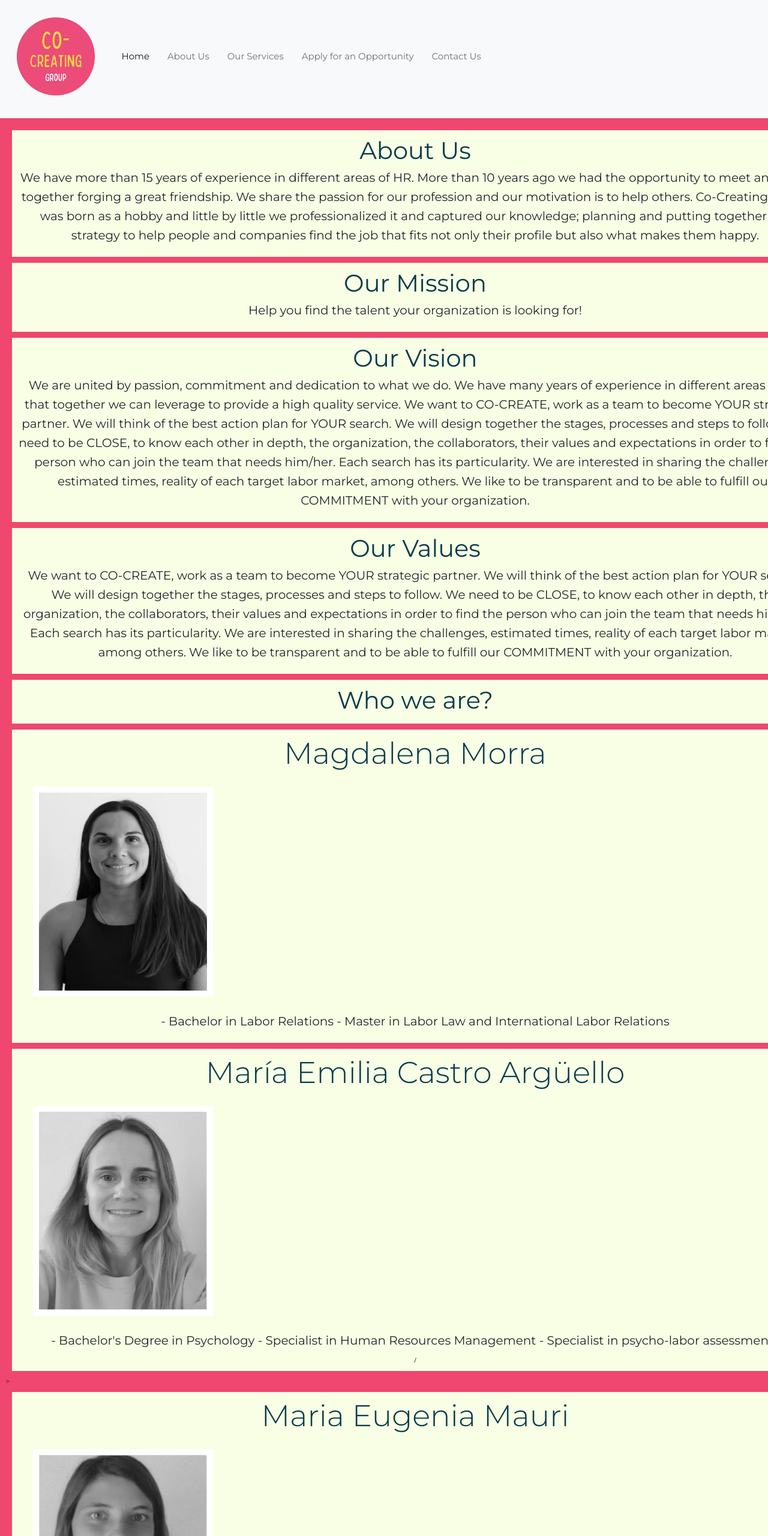
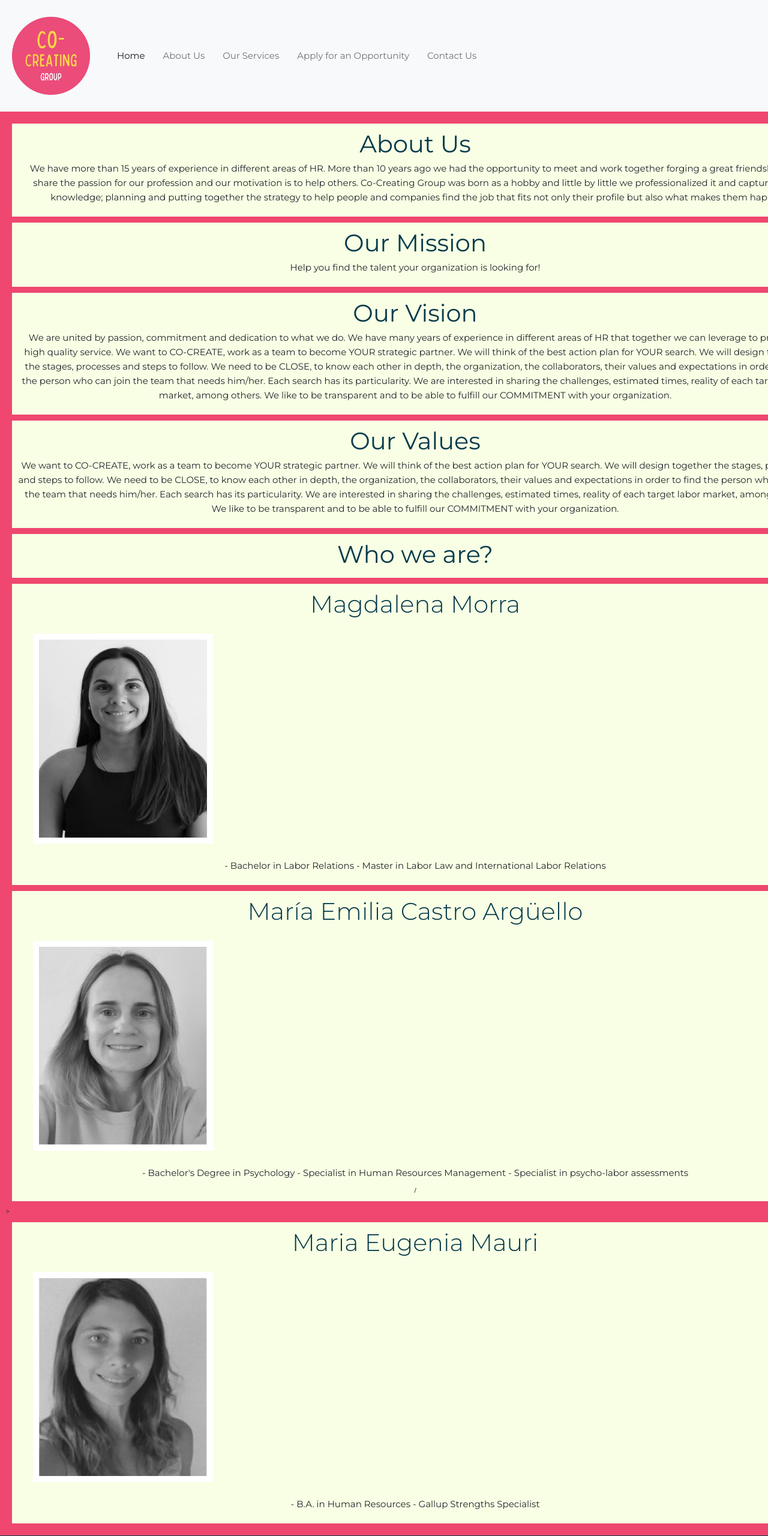
Before and after one commit to MiliCastroArguello/coCreativeGroup, a plain HTML site: page pages/about us.html in a window 1280 px wide. Shown: the top 2560 px of the page at 60% size. Drawn offline with nearby package versions, Linux system fonts and the light colour scheme.

Commit message:
Achiqué la letra del about us, ajuste el tamaño de our services y arreglé el tamaño del texto del footer

```diff
--- a/css/styles.css
+++ b/css/styles.css
@@ -58,6 +58,9 @@ footer{
     background-color: #073B4C;
     padding: 10px
 }
+footer p{
+    font-size: 5px;
+}
 
 .NavPrincipal ul{
     display: flex;
@@ -78,8 +81,8 @@ varias veces se llaman con el #  */
 .container-fluid{
     text-align: center;
     font-style:normal ;
-    margin-top: 0.1rem ;
-    margin-bottom: 1rem;
+    margin:0px;
+    padding: 0px;
 }
 
 .colorFondoapply{
@@ -181,7 +184,7 @@ ul li{
 
 
 .copyRight{
-    font-size: 5px;
+    font-size: 15px;
     color: white;
     display: block;
     display:flex;
@@ -378,9 +381,10 @@ textarea{
 
 .contenedorPrincipal h2{
     color: #073B4C;
+    justify-content: right;
 }
 .contenedorPrincipal h3{
-    font-size: 5rem;
+    font-size: 4rem;
     font-style: normal;
     font-family:'Montserrat', sans-serif;
 }
@@ -393,6 +397,11 @@ textarea{
     padding: 10px;
     text-align: center;
 }
+
+.contenedorPrincipal article p{
+    font-size: 15px;
+}
+
 /* .sobreNosotras{
     display: grid;
     grid-template-columns: repeat(2 1fr);
@@ -419,13 +428,15 @@ article img:hover{
 }
 .principalService{
     background-color: #EF476F;
-    width: 150rem;
-    height: 100rem;
+    width: 100vw;
+    height: auto;
 }
 .principal__tituloOS{
     padding: 1rem;
 }
 .imagenSteps{
+    display: flex;
+    justify-content: center;
     width: 90%;
     padding: 1rem 10rem 1rem 7rem;
 }
@@ -482,15 +493,15 @@ article img:hover{
         height: 110px;
     }
     .contenedorPrincipal p{
-        font-size: 7px;
-        width: 100vw;
+        font-size: 5px;
+        width: 90vw;
     }
     .contenedorPrincipal article{
         background-color: #f8ffe5;
         width: 100vw;
     }
     footer p{
-        font-size: 5px;
+        font-size: 3px;
     }
 
     }
--- a/pages/about us.html
+++ b/pages/about us.html
@@ -57,18 +57,18 @@
             <div class="contenedorPrincipal">
                 <article>
                     <h2 class="titulo1"> About Us </h2>
-                        <p class="texto1">We have more than 15 years of experience in different areas of HR. More than 10 years ago we had the opportunity to meet and work together forging a great friendship. We share the passion for our profession and our motivation is to help others.
+                        <p>We have more than 15 years of experience in different areas of HR. More than 10 years ago we had the opportunity to meet and work together forging a great friendship. We share the passion for our profession and our motivation is to help others.
                             Co-Creating Group was born as a hobby and little by little we professionalized it and captured our knowledge; planning and putting together the strategy to help people and companies find the job that fits not only their profile but also what makes them happy.</p>
                             </article>
 
                 <article>
                     <h2 class="titulo2">Our Mission</h2>
-                        <p class="texto2"> Help you find the talent your organization is looking for! </p>
+                        <p> Help you find the talent your organization is looking for! </p>
                             </article>
 
                 <article>
                 <h2 class="titulo3" > Our Vision</h2>
-                        <p class="texto3">We are united by passion, commitment and dedication to what we do. We have many years of experience in different areas of HR that together we can leverage to provide a high quality service.
+                        <p>We are united by passion, commitment and dedication to what we do. We have many years of experience in different areas of HR that together we can leverage to provide a high quality service.
                         We want to CO-CREATE, work as a team to become YOUR strategic partner. We will think of the best action plan for YOUR search. We will design together the stages, processes and steps to follow.
                         We need to be CLOSE, to know each other in depth, the organization, the collaborators, their values and expectations in order to find the person who can join the team that needs him/her.
                         Each search has its particularity. We are interested in sharing the challenges, estimated times, reality of each target labor market, among others. We like to be transparent and to be able to fulfill our COMMITMENT with your organization.</p>
@@ -76,7 +76,7 @@
 
                 <article >
                     <h2 class="titulo4" >Our Values</h2>
-                            <p class="texto4"> We want to CO-CREATE, work as a team to become YOUR
+                            <p> We want to CO-CREATE, work as a team to become YOUR
                         strategic partner. We will think of the best action plan for YOUR
                         search. We will design together the stages, processes and steps
                         to follow.
@@ -99,7 +99,7 @@
                 <article>
                     <h3 class="tituloMagui"> Magdalena Morra</h3>
                         <img src="../multimedia/maggie.jpg" alt="Magui" class="fotoMagui">
-                            <p class="texto5">
+                            <p>
                             - Bachelor in Labor Relations
                             - Master in Labor Law and International Labor Relations
                             </p>
@@ -108,7 +108,7 @@
                 <article>
                     <h3 class="tituloMilis">María Emilia Castro Argüello</h3>
                         <img src="../multimedia/mili.jpg" alt="Mili" class="fotoMili">
-                                <p class="texto6"> - Bachelor's Degree in Psychology
+                                <p> - Bachelor's Degree in Psychology
                                 - Specialist in Human Resources Management
                                 - Specialist in psycho-labor assessments
                                 </p>
@@ -117,7 +117,7 @@
                 <article>
                     <h3 class="tituloEuge">Maria Eugenia Mauri</h3>
                         <img src="../multimedia/Euge.jpg" alt="Euge" class="fotoEuge">
-                                <p class="texto7">
+                                <p>
                                 - B.A. in Human Resources
                                 - Gallup Strengths Specialist
                                 </p>
```
Also changed, not shown: index.html (+3 -12 lines).
